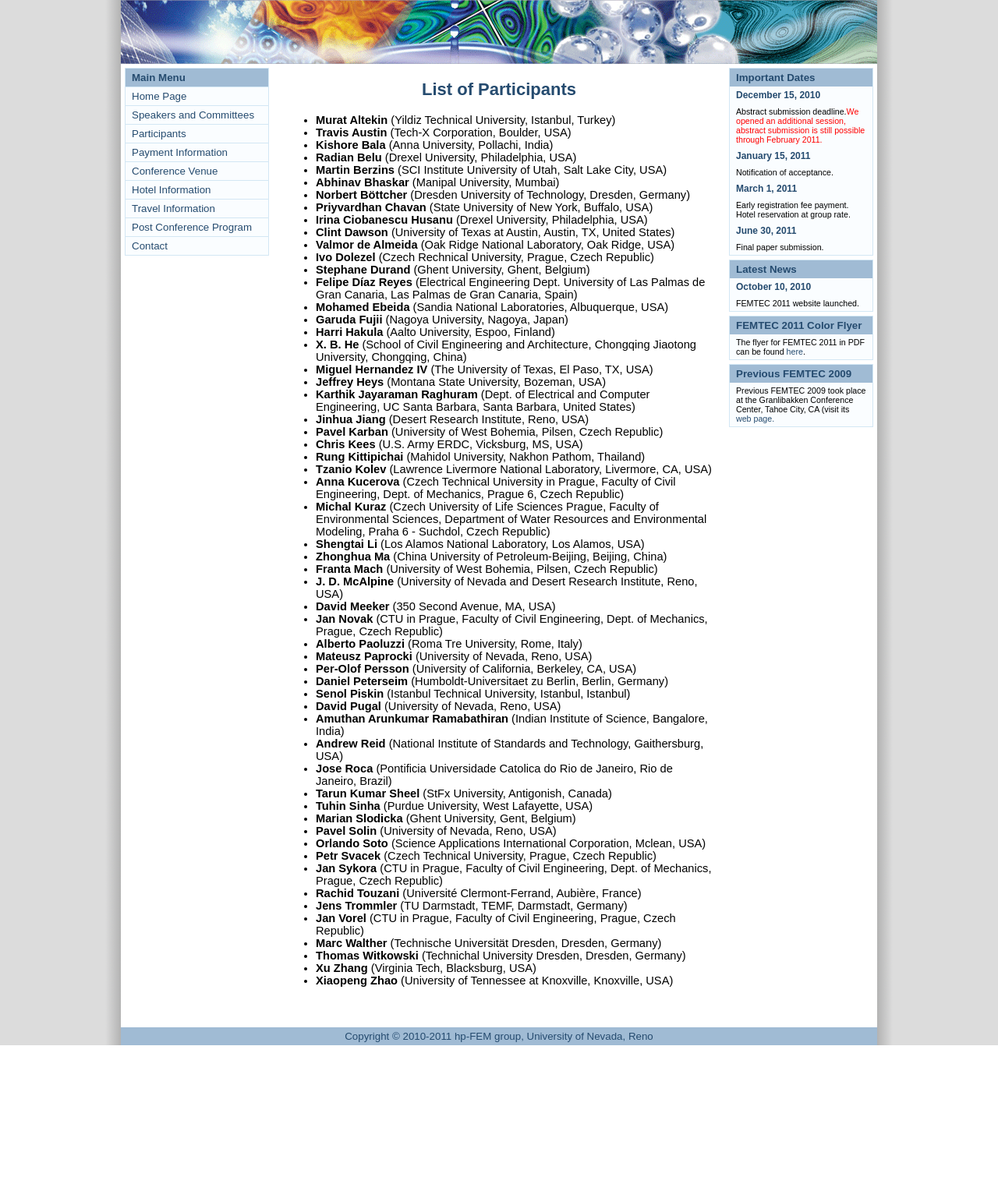
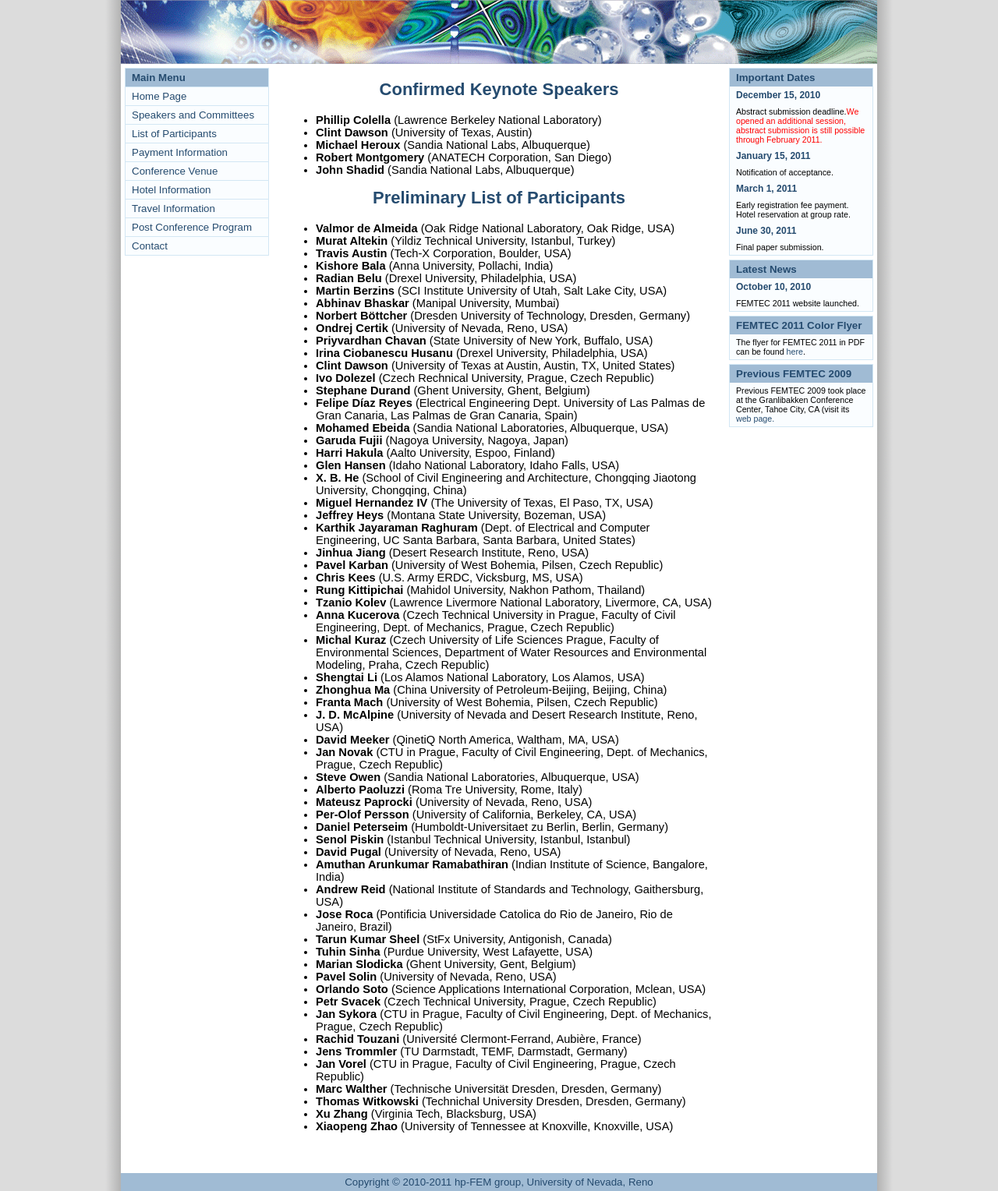
Before and after one commit to mattpap/femtec-2011, a Django app: template femtec/templates/content/participants.html in a window 1280 px wide. Shown: the part 23-1551 px from the top of the page at 78% size. Before the commit the page ends 1364 px from the top, so only its background shows below. Run offline with Django 3.2, Linux system fonts and the light colour scheme; the template is opened without the code that fills it, so the values that code supplies are empty; parts of the project's set-up code (start-up, migrations or seed data) failed here and were passed over.

Commit message:
Updated the list of participants

```diff
--- a/femtec/templates/base.html
+++ b/femtec/templates/base.html
@@ -41,7 +41,7 @@
                     <ul class="menu">
                         <li><a href="/events/femtec-2011/">Home Page</a></li>
                         <li><a href="/events/femtec-2011/committees/">Speakers and Committees</a></li>
-                        <li><a href="/events/femtec-2011/participants/">Participants</a></li>
+                        <li><a href="/events/femtec-2011/participants/">List of Participants</a></li>
                         <li><a href="/events/femtec-2011/payment/">Payment Information</a></li>
                         <li><a href="/events/femtec-2011/venue/">Conference Venue</a></li>
                         <li><a href="/events/femtec-2011/hotel/">Hotel Information</a></li>
--- a/femtec/templates/content/participants.html
+++ b/femtec/templates/content/participants.html
@@ -1,9 +1,18 @@
 {% extends "base.html" %}
 
 {% block content %}
-    <h2>List of Participants</h2>
+    <h2>Confirmed Keynote Speakers</h2>
+    <ul>
+        <li><b>Phillip Colella</b> (Lawrence Berkeley National Laboratory)</li>
+        <li><b>Clint Dawson</b> (University of Texas, Austin)</li>
+        <li><b>Michael Heroux </b> (Sandia National Labs, Albuquerque)</li>
+        <li><b>Robert Montgomery </b> (ANATECH Corporation, San Diego)</li>
+        <li><b>John Shadid</b> (Sandia National Labs, Albuquerque)</li>
+    </ul>
 
+    <h2>Preliminary List of Participants</h2>
     <ul>
+        <li><b>Valmor de Almeida</b> (Oak Ridge National Laboratory, Oak Ridge, USA)</li>
         <li><b>Murat Altekin</b> (Yildiz Technical University, Istanbul, Turkey)</li>
         <li><b>Travis Austin</b> (Tech-X Corporation, Boulder, USA)</li>
         <li><b>Kishore Bala</b> (Anna University, Pollachi, India)</li>
@@ -11,16 +20,17 @@
         <li><b>Martin Berzins</b> (SCI Institute University of Utah, Salt Lake City, USA)</li>
         <li><b>Abhinav Bhaskar</b> (Manipal University, Mumbai)</li>
         <li><b>Norbert Böttcher</b> (Dresden University of Technology, Dresden, Germany)</li>
+        <li><b>Ondrej Certik</b> (University of Nevada, Reno, USA)</li>
         <li><b>Priyvardhan Chavan</b> (State University of New York, Buffalo, USA)</li>
         <li><b>Irina Ciobanescu Husanu</b> (Drexel University, Philadelphia, USA)</li>
         <li><b>Clint Dawson</b> (University of Texas at Austin, Austin, TX, United States)</li>
-        <li><b>Valmor de Almeida</b> (Oak Ridge National Laboratory, Oak Ridge, USA)</li>
         <li><b>Ivo Dolezel</b> (Czech Rechnical University, Prague, Czech Republic)</li>
         <li><b>Stephane Durand</b> (Ghent University, Ghent, Belgium)</li>
         <li><b>Felipe Díaz Reyes</b> (Electrical Engineering Dept. University of Las Palmas de Gran Canaria, Las Palmas de Gran Canaria, Spain)</li>
         <li><b>Mohamed Ebeida</b> (Sandia National Laboratories, Albuquerque, USA)</li>
         <li><b>Garuda Fujii</b> (Nagoya University, Nagoya, Japan)</li>
         <li><b>Harri Hakula</b> (Aalto University, Espoo, Finland)</li>
+        <li><b>Glen Hansen</b> (Idaho National Laboratory, Idaho Falls, USA)</li>
         <li><b>X. B. He</b> (School of Civil Engineering and Architecture, Chongqing Jiaotong University, Chongqing, China)</li>
         <li><b>Miguel Hernandez IV</b> (The University of Texas, El Paso, TX, USA)</li>
         <li><b>Jeffrey Heys</b> (Montana State University, Bozeman, USA)</li>
@@ -30,14 +40,15 @@
         <li><b>Chris Kees</b> (U.S. Army ERDC, Vicksburg, MS, USA)</li>
         <li><b>Rung Kittipichai</b> (Mahidol University, Nakhon Pathom, Thailand)</li>
         <li><b>Tzanio Kolev</b> (Lawrence Livermore National Laboratory, Livermore, CA, USA)</li>
-        <li><b>Anna Kucerova</b> (Czech Technical University in Prague, Faculty of Civil Engineering, Dept. of Mechanics, Prague 6, Czech Republic)</li>
-        <li><b>Michal Kuraz</b> (Czech University of Life Sciences Prague, Faculty of Environmental Sciences, Department of Water Resources and Environmental Modeling, Praha 6 - Suchdol, Czech Republic)</li>
+        <li><b>Anna Kucerova</b> (Czech Technical University in Prague, Faculty of Civil Engineering, Dept. of Mechanics, Prague, Czech Republic)</li>
+        <li><b>Michal Kuraz</b> (Czech University of Life Sciences Prague, Faculty of Environmental Sciences, Department of Water Resources and Environmental Modeling, Praha, Czech Republic)</li>
         <li><b>Shengtai Li</b> (Los Alamos National Laboratory, Los Alamos, USA)</li>
         <li><b>Zhonghua Ma</b> (China University of Petroleum-Beijing, Beijing, China)</li>
         <li><b>Franta Mach</b> (University of West Bohemia, Pilsen, Czech Republic)</li>
         <li><b>J. D. McAlpine</b> (University of Nevada and Desert Research Institute, Reno, USA)</li>
-        <li><b>David Meeker</b> (350 Second Avenue, MA, USA)</li>
+        <li><b>David Meeker</b> (QinetiQ North America, Waltham, MA, USA)</li>
         <li><b>Jan Novak</b> (CTU in Prague, Faculty of Civil Engineering, Dept. of Mechanics, Prague, Czech Republic)</li>
+        <li><b>Steve Owen</b> (Sandia National Laboratories, Albuquerque, USA)</li>
         <li><b>Alberto Paoluzzi</b> (Roma Tre University, Rome, Italy)</li>
         <li><b>Mateusz Paprocki</b> (University of Nevada, Reno, USA)</li>
         <li><b>Per-Olof Persson</b> (University of California, Berkeley, CA, USA)</li>
```
